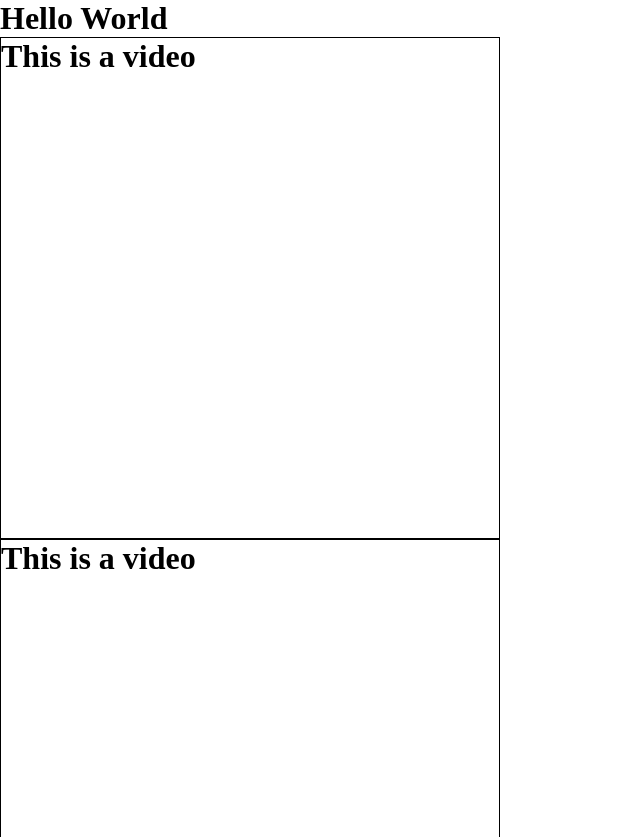
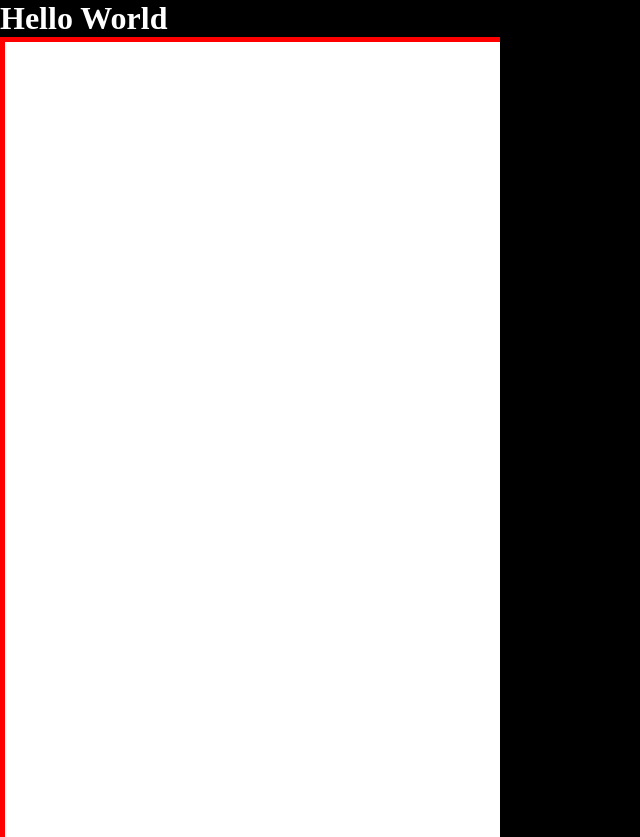
Before and after one commit to vermad843/tik-tok-clone, a React (Create React App) app: page / in a window 1280 px wide. Shown: the whole page, without its empty margins (0-640 px from the left). Built offline with nearby package versions, Linux system fonts and the light colour scheme.

Commit message:
scrollbar

```diff
--- a/src/App.css
+++ b/src/App.css
@@ -1,5 +1,10 @@
 html {
   scroll-snap-type : y mandatory;
+}
+
+.app {
+  color : white;
+  background-color: black;
 }
 
 .app__videos {
@@ -10,3 +15,17 @@ html {
   max-width: 500px;
   scroll-snap-type : y mandatory;
 }
+
+
+/* Hide Scrollbar */
+
+.app__videos::-webkit-scrollbar {
+  display : none;
+}
+
+/* Hide scrollbar */
+
+.app__videos {
+  -ms-overflow-style: none;
+  scrollbar-width : none;
+}
--- a/src/Video.css
+++ b/src/Video.css
@@ -1,4 +1,8 @@
 .video {
-    border : 1px solid black;
-    height : 500px;
+    position : relative;
+    border : 5px solid red;
+    background-color: white;
+    width : 100%;
+    height : 100%;
+    scroll-snap-align: start;
 }
```
